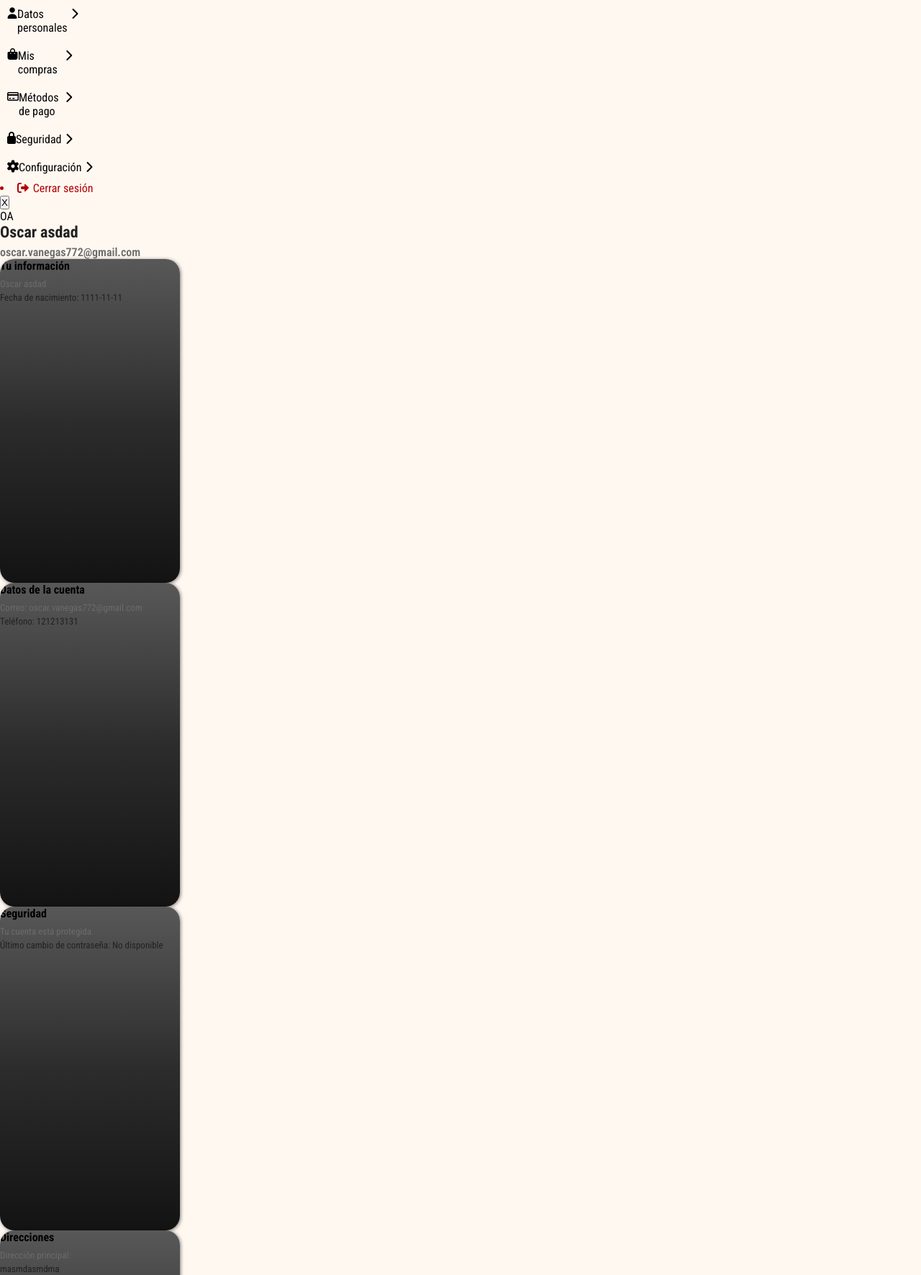
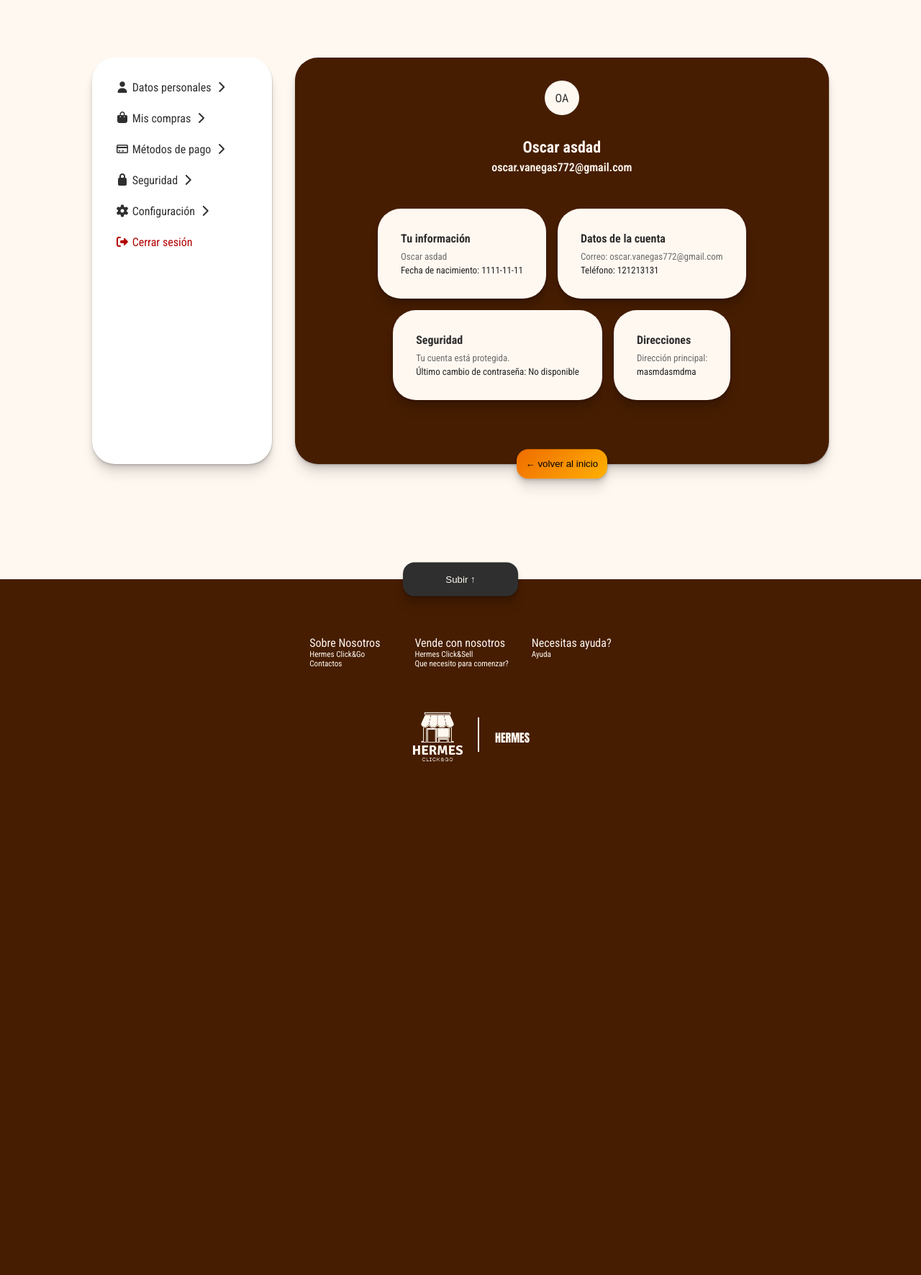
Before and after one commit to lorian49-dev/products-search, a PHP site: page /CONTROLLERS/user-apart-dashboard.php in a window 1280 px wide. Shown: the part 148-1920 px from the top of the page at 72% size. After the commit the page ends 1206 px from the top, so only its background shows below. Run offline with PHP 8.4, Linux system fonts and the light colour scheme; a user stored in the database is signed in; data comes from the database, SQL or seed files in the repository.

Commit message:
perfil usuario styles

```diff
--- a/CONTROLLERS/user-apart-dashboard.php
+++ b/CONTROLLERS/user-apart-dashboard.php
@@ -27,17 +27,6 @@ $usuario = mysqli_fetch_assoc($result);
     <title>Usuario</title>
     <link rel="stylesheet" href="../styles/home.css">
     <link rel="stylesheet" href="../SOURCES/ICONOS-LOGOS/fontawesome-free-7.1.0-web/css/all.css">
-    <style>
-        #menu-usuario li a {
-            display: flex;
-            justify-content: space-between;
-            align-items: left;
-            color: inherit;
-            text-decoration: none;
-            padding: 10px;
-            width: 9%;
-        }
-    </style>
 </head>
 
 <body>
@@ -82,40 +71,27 @@ $usuario = mysqli_fetch_assoc($result);
                         <span class="chev"><i class="fa-solid fa-chevron-right"></i></span>
                     </a>
                 </li>
-            </ul>
-
             <a href="../registros-inicio-sesion/logout-user.php" style="text-decoration:none;color:#b30000;">
                 <li><i class="fa-solid fa-right-from-bracket"></i> Cerrar sesión</li>
             </a>
             </ul>
         </aside>
-
-        <!-- SUBVENTANA DINÁMICA (AQUÍ SE CARGA EL CONTENIDO) -->
-        <!-- // AÑADIDO -->
-        <div id="modal-overlay">
-            <div id="modal-content">
-                <button id="modal-close">X</button>
-                <div id="modal-inner"></div>
-            </div>
-        </div>
-
-
         <main class="profile-panel">
 
             <!-- Header con avatar y nombre -->
             <div class="profile-header">
                 <div class="avatar"><?= strtoupper(substr($usuario['nombre'], 0, 1)) . strtoupper(substr($usuario['apellido'], 0, 1)); ?></div>
                 <div>
-                    <h2 style="margin:0; color:#222; font-size:22px;"><?= htmlspecialchars($usuario['nombre'] . " " . $usuario['apellido']); ?></h2>
-                    <div style="color:#6b6b6b; font-weight:600; margin-top:6px;"><?= htmlspecialchars($usuario['correo']); ?></div>
+                    <h2 style="margin:0; font-size:22px;"><?= htmlspecialchars($usuario['nombre'] . " " . $usuario['apellido']); ?></h2>
+                    <div style=" font-weight:600; margin-top:6px;"><?= htmlspecialchars($usuario['correo']); ?></div>
                 </div>
             </div>
 
             <!-- tarjetas tipo resumen -->
-            <div class="cards">
+            <div class="cards-users">
 
                 <!-- Card 1 - Tu Información -->
-                <div class="card">
+                <div class="card-user">
                     <strong>Tu información</strong>
                     <div style="margin-top:8px; color:#6b6b6b; font-size:13px;">
                         <?= htmlspecialchars($usuario['nombre'] . " " . $usuario['apellido']); ?>
@@ -126,7 +102,7 @@ $usuario = mysqli_fetch_assoc($result);
                 </div>
 
                 <!-- Card 2 - Datos de la cuenta -->
-                <div class="card">
+                <div class="card-user">
                     <strong>Datos de la cuenta</strong>
                     <div style="margin-top:8px; color:#6b6b6b; font-size:13px;">
                         Correo: <?= htmlspecialchars($usuario['correo']); ?>
@@ -137,7 +113,7 @@ $usuario = mysqli_fetch_assoc($result);
                 </div>
 
                 <!-- Card 3 - Seguridad -->
-                <div class="card">
+                <div class="card-user">
                     <strong>Seguridad</strong>
                     <div style="margin-top:8px; color:#6b6b6b; font-size:13px;">
                         Tu cuenta está protegida.
@@ -148,7 +124,7 @@ $usuario = mysqli_fetch_assoc($result);
                 </div>
 
                 <!-- Card 4 - Direcciones -->
-                <div class="card">
+                <div class="card-user">
                     <strong>Direcciones</strong>
                     <div style="margin-top:8px; color:#6b6b6b; font-size:13px;">
                         Dirección principal:
@@ -161,8 +137,8 @@ $usuario = mysqli_fetch_assoc($result);
             </div>
 
 
-            <div style="margin-top:16px;">
-                <a href="../home.php" class="btn btn-back">← volver al inicio</a>
+            <div style="margin-top:16px;" class="btn-back-div">
+                <a href="../home.php"><button  class="btn btn-back">← volver al inicio</button></a>
             </div>
 
             <!-- Modal ACTUAL DE EDITAR -->
--- a/styles/home.css
+++ b/styles/home.css
@@ -641,7 +641,7 @@ footer{
     flex-direction: column;
     background-color: var(--chocolate-marron);
     color: var(--pastel-blanco);
-    margin-top: 40rem;
+    margin-top: 10rem;
 }
 
 footer>button{
@@ -653,6 +653,13 @@ footer>button{
  transform: translateY(-50%);
  cursor: pointer;
  box-shadow: var(--main-shadow);
+ background: var(--fondo-negro);
+ color: var(--pastel-blanco);
+ transition: background .3s ease;
+}
+
+footer>button:hover{
+    background: #1d1d1d;
 }
 
 .content-footer{
@@ -708,3 +715,103 @@ footer>button{
  left: -1.5rem;
  transform: translateY(-1rem);
 }
+
+/*------------------------------------------------------------------------------------------------*/
+
+/*Estilos para el panel de usuario*/
+
+.dashboard-layout{
+ width: 80%;
+ margin: 5rem auto 0 auto;
+ display: flex;
+ gap: 2rem;
+}
+
+.sidebar-ml{
+    border-radius: 2rem;
+    background-color: #ffffff;
+    box-shadow: var(--main-shadow);
+    padding: 2rem;
+    width: 25%;
+}
+
+.sidebar-ml ul{
+    display: grid;
+    grid-template-columns: 1fr;
+    gap: 1.5rem;
+    text-decoration: none;
+    list-style: none;
+}
+
+.sidebar-ml a{
+    color: var(--fondo-negro);
+    text-decoration: none;
+}
+
+.profile-panel{
+    width: 75%;
+    background-color: var(--chocolate-marron);
+    border-radius: 2rem;
+    box-shadow: var(--main-shadow);
+    color: var(--pastel-blanco);
+}
+
+.profile-header{
+    text-align: center;
+}
+
+.profile-header .avatar{
+    background: var(--pastel-blanco);
+    border-radius: 50%;
+    width: 3rem;
+    height: 3rem;
+    color: var(--fondo-negro);
+    margin: 2rem auto;
+    display: flex;
+    justify-content: center;
+    align-items: center;
+}
+
+.cards-users{
+    display: flex;
+    flex-wrap: wrap;
+    margin: 3rem 0;
+    gap:1rem;
+    justify-content: center;
+}
+
+.card-user{
+    padding: 2rem;
+    display: flex;
+    flex-direction: column;
+    align-items: flex-start;
+    justify-content: center;
+    background-color: var(--pastel-blanco);
+    border-radius: 2rem;
+    box-shadow: var(--main-shadow);
+    color: var(--fondo-negro);
+    transition: all .3s ease;
+}
+
+.card-user:hover{
+    transform: scale(1.1, 1.1);
+}
+
+.btn-back-div{
+    text-align: center;
+}
+
+.btn-back{
+    padding: .8rem;
+    border-radius: 1rem;
+    border-style: none;
+    transform: translateY(50%);
+    box-shadow: var(--main-shadow);
+    background: var(--fade-yellow);
+    cursor: pointer;
+    transition: all .3s ease;
+}
+
+.btn-back:hover{
+    transform: translateY(1px);
+}
```
